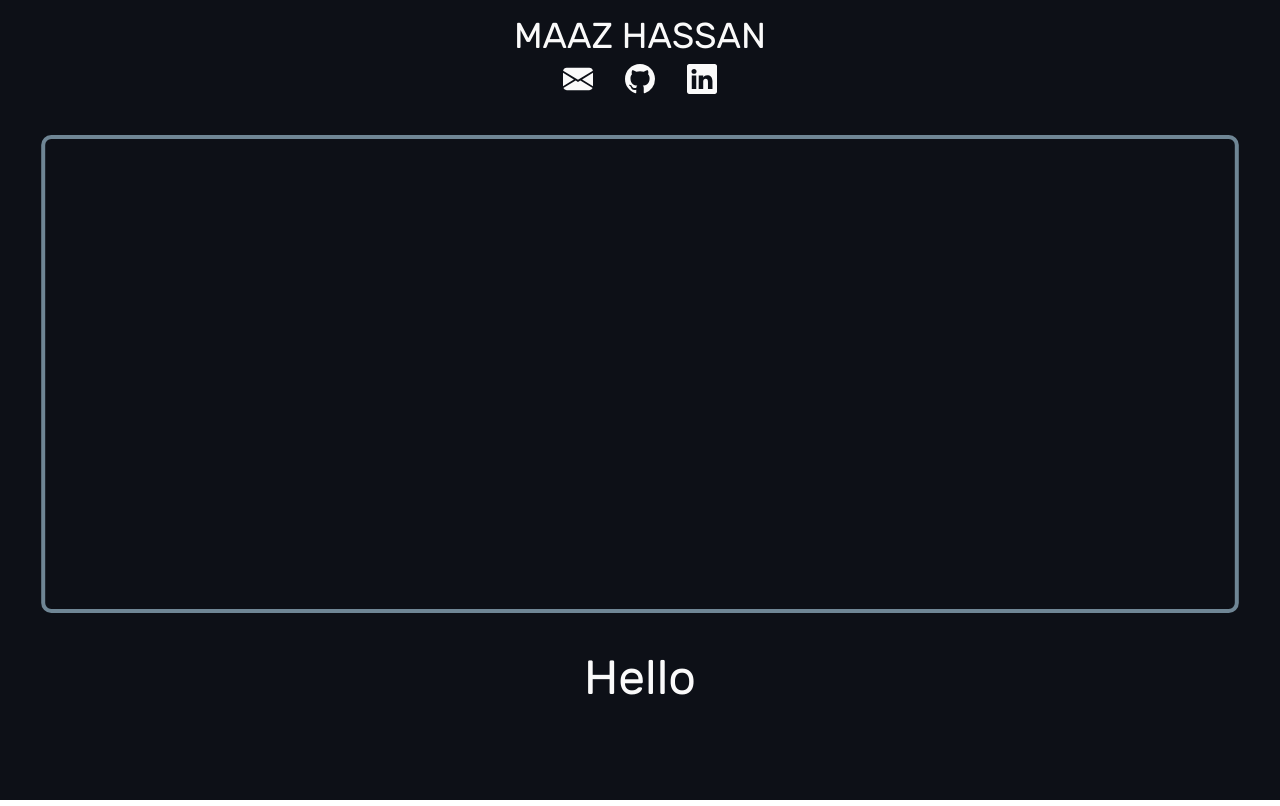
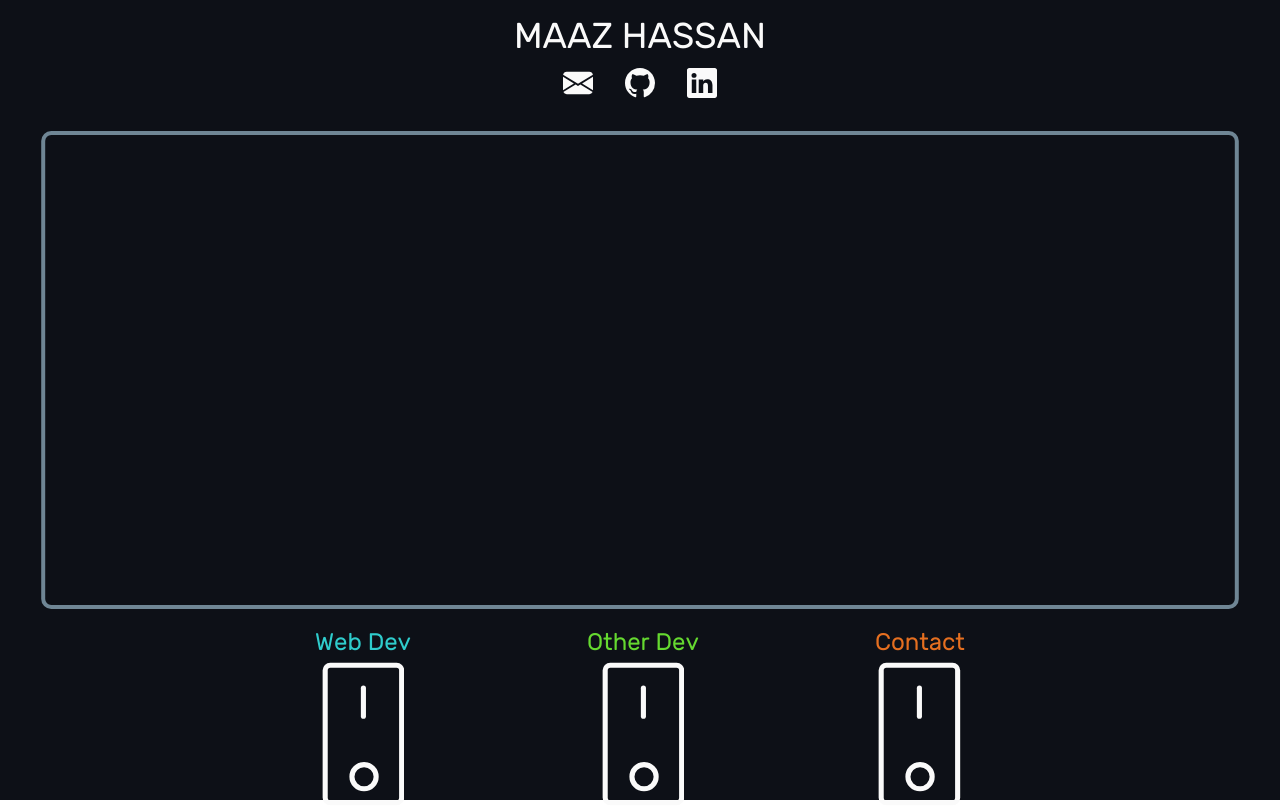
Before and after one commit to maazhassan/personal-site, a React (Create React App) app: page / in a window 1280 px wide. Built offline with nearby package versions, Linux system fonts and the light colour scheme.

Commit message:
Switch bar

```diff
--- a/src/components/landing/Switch.js
+++ b/src/components/common/Switch.js
@@ -1,5 +1,4 @@
 const Switch = props => {
-
   return (
     <svg
       xmlns="http://www.w3.org/2000/svg"
@@ -11,15 +10,27 @@ const Switch = props => {
         <g id="switch-on">
           {/* props.styles here sets fill, stroke, and stroke-width */}
           <rect className={props.styles} x="2.5" y="2.5" width="60" height="108" rx="4" />
-          <line className={props.styles} strokeLinecap="round" x1="32.5" y1="13.5" x2="32.5" y2="35.5" />
-          <circle className={props.styles} strokeLinecap="round" cx="33" cy="83" r="9.5" />
+          {
+            props.showDetails && (
+              <g>
+                <line className={props.styles} strokeLinecap="round" x1="32.5" y1="13.5" x2="32.5" y2="35.5" />
+                <circle className={props.styles} strokeLinecap="round" cx="33" cy="83" r="9.5" />
+              </g>
+            )
+          }
           <path fill={props.accentFill} d="M5,96s2,3,10,3H51s8,0,9-3v12H5Z" />
         </g>
       :
         <g id="switch-off">
           <rect className={props.styles} x="2.5" y="2.5" width="60" height="108" rx="4" />
-          <line className={props.styles} strokeLinecap="round" x1="32.5" y1="20.5" x2="32.5" y2="42.5" />
-          <circle className={props.styles} strokeLinecap="round" cx="33" cy="90" r="9.5" />
+          {
+            props.showDetails && (
+              <g>
+                <line className={props.styles} strokeLinecap="round" x1="32.5" y1="20.5" x2="32.5" y2="42.5" />
+                <circle className={props.styles} strokeLinecap="round" cx="33" cy="90" r="9.5" />
+              </g>
+            )
+          }
           <path fill={props.accentFill} d="M60,17s-2-3-10-3H14s-8,0-9,3V5H60Z" />
         </g>
       }
--- a/src/components/landing/Landing.js
+++ b/src/components/landing/Landing.js
@@ -1,9 +1,8 @@
-import Switch from './Switch';
+import Switch from '../common/Switch';
 import SwitchBorder from './SwitchBorder';
 import Typewriter from 'typewriter-effect';
 
 const Landing = props => {
-
   return (
     <div className="overflow-hidden text-center">
       <div className="mt-32 2xl:mt-52 3xl:mt-80 relative">
@@ -13,6 +12,7 @@ const Landing = props => {
           isOn={props.switchStatus}
           styles={`fill-transparent ${props.switchStatus ? 'stroke-dark-blue' : 'stroke-neutral-50'} stroke-[5px]`}
           accentFill={props.switchStatus ? '#b4b4b4' : '#39454d'}
+          showDetails={true}
         />
         <SwitchBorder
           className="h-72 2xl:h-80 3xl:h-96 relative z-0 mx-auto left-0 right-0"
--- a/src/components/main/Main.js
+++ b/src/components/main/Main.js
@@ -1,19 +1,25 @@
 import TitleBar from './TitleBar';
 import { useState } from 'react';
 import Border from './Border';
+import SwitchBar from './SwitchBar';
 
 const Main = () => {
+  const [activeSwitch, setActiveSwitch] = useState(0);
+
+  const handleSwitchClicked = num => {
+    activeSwitch === num ? setActiveSwitch(0) : setActiveSwitch(num);
+  }
+
   return (
-    <div className="">
+    <div>
       <TitleBar />
-      <div className="mt-10 relative">
-        <Border
-          className="stroke-blue-gray stroke-[4px] fill-transparent mx-auto left-0 right-0"
-        />
-      </div>
-      <div className="relative text-center mt-10">
-        <span className="text-neutral-50 text-5xl">Hello</span>
-      </div>
+      <Border
+        className="stroke-blue-gray stroke-[4px] fill-transparent mx-auto left-0 right-0 mt-8"
+      />
+      <SwitchBar
+        activeSwitch={activeSwitch}
+        onSwitchClicked={num => handleSwitchClicked(num)}
+      />
     </div>
   );
 }
--- /dev/null
+++ b/src/components/main/SwitchBar.js
@@ -0,0 +1,43 @@
+import Switch from "../common/Switch";
+
+const SwitchBar = props => {
+  return (
+    <div className="flex flex-row justify-center gap-44 mt-4">
+      <div className="flex flex-col items-center gap-1">
+        <span className="text-2xl text-blue">Web Dev</span>
+        <Switch
+          className={`h-36 2xl:h-40 3xl:h-52 cursor-pointer`}
+          onClick={() => props.onSwitchClicked(1)}
+          isOn={props.activeSwitch === 1}
+          styles={`fill-transparent ${props.activeSwitch === 1 ? 'stroke-blue' : 'stroke-neutral-50'} stroke-[4px]`}
+          accentFill="none"
+          showDetails={true}
+        />
+      </div>
+      <div className="flex flex-col items-center gap-1">
+        <span className="text-2xl text-green">Other Dev</span>
+        <Switch
+          className={`h-36 2xl:h-40 3xl:h-52 cursor-pointer`}
+          onClick={() => props.onSwitchClicked(2)}
+          isOn={props.activeSwitch === 2}
+          styles={`fill-transparent ${props.activeSwitch === 2 ? 'stroke-green' : 'stroke-neutral-50'} stroke-[4px]`}
+          accentFill="none"
+          showDetails={true}
+        />
+      </div>
+      <div className="flex flex-col items-center gap-1">
+        <span className="text-2xl text-orange">Contact</span>
+      <Switch
+        className={`h-36 2xl:h-40 3xl:h-52 cursor-pointer`}
+        onClick={() => props.onSwitchClicked(3)}
+        isOn={props.activeSwitch === 3}
+        styles={`fill-transparent ${props.activeSwitch === 3 ? 'stroke-orange' : 'stroke-neutral-50'} stroke-[4px]`}
+        accentFill="none"
+        showDetails={true}
+      />
+      </div>
+    </div>
+  );
+}
+
+export default SwitchBar;
--- a/src/components/main/TitleBar.js
+++ b/src/components/main/TitleBar.js
@@ -10,7 +10,7 @@ const TitleBar = () => {
           MAAZ HASSAN
         </span>
       </div>
-      <div className="flex flex-row justify-center gap-x-8 mt-2">
+      <div className="flex flex-row justify-center gap-x-8 mt-3">
         <a href="mailto:contact@maazhassan.net">
           <BsEnvelopeFill className="text-neutral-50 hover:text-text-blue cursor-pointer" size="30px" />
         </a>
--- a/tailwind.config.js
+++ b/tailwind.config.js
@@ -9,7 +9,7 @@ module.exports = {
         'text-blue': '#35415b',
         'blue-gray': '#6f8695',
         'blue': '#2fcccc',
-        'green': '#7ad94e',
+        'green': '#65d930',
         'orange': '#e56f20',
       },
       fontFamily: {
```
